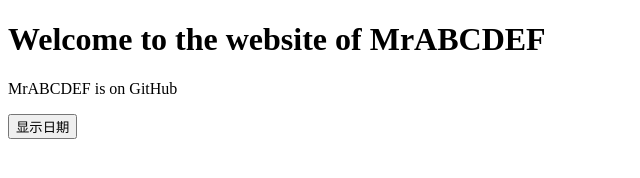
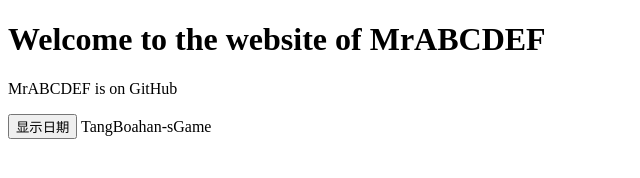
Before and after one commit to MrABCDEF/MrABCDEF.github.io, a plain HTML site: page index.html in a window 1280 px wide. Shown: the whole page, without its empty margins (0-640 px from the left). Drawn offline with Linux system fonts and the light colour scheme.

Commit message:
Update index.html
2nd

```diff
--- a/index.html
+++ b/index.html
@@ -16,5 +16,7 @@
 
 <button type="button" onclick="displayDate()">显示日期</button>
 
+<a href"https://github.com/MrABCDEF/TangBoahan-sGame">TangBoahan-sGame</a>
+
 </body>
 </html>
```
